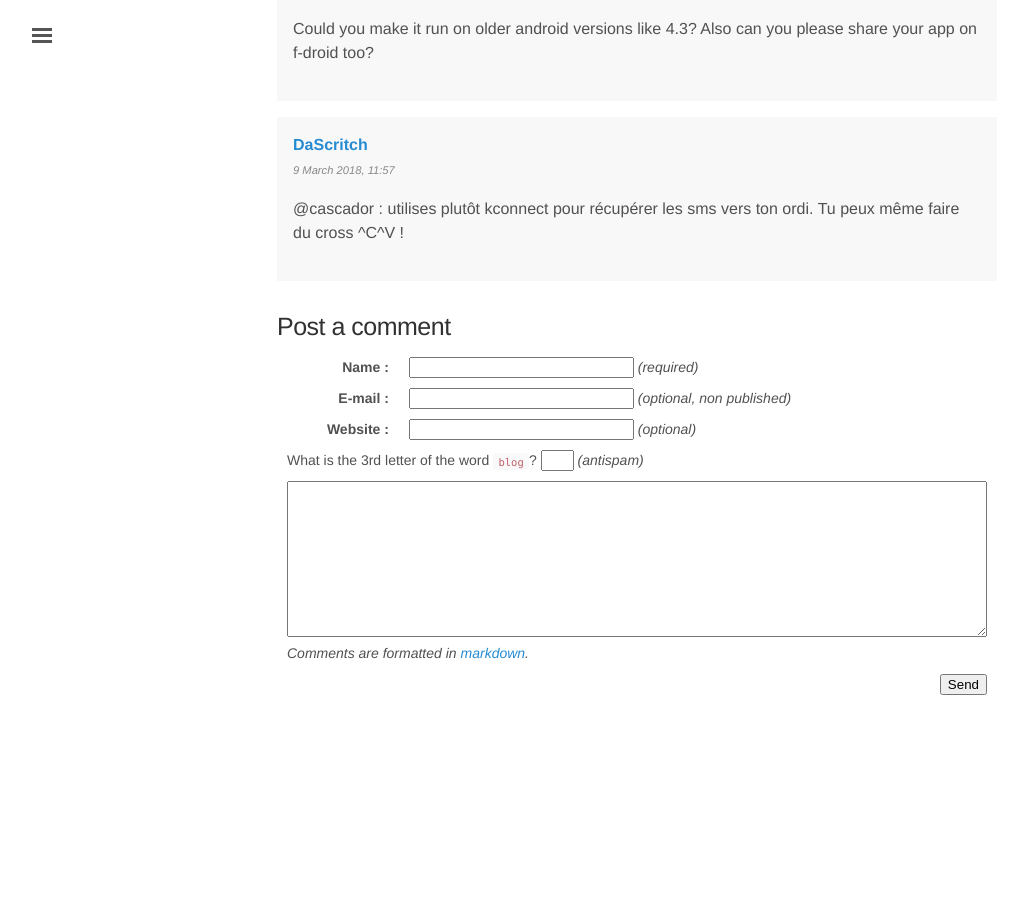
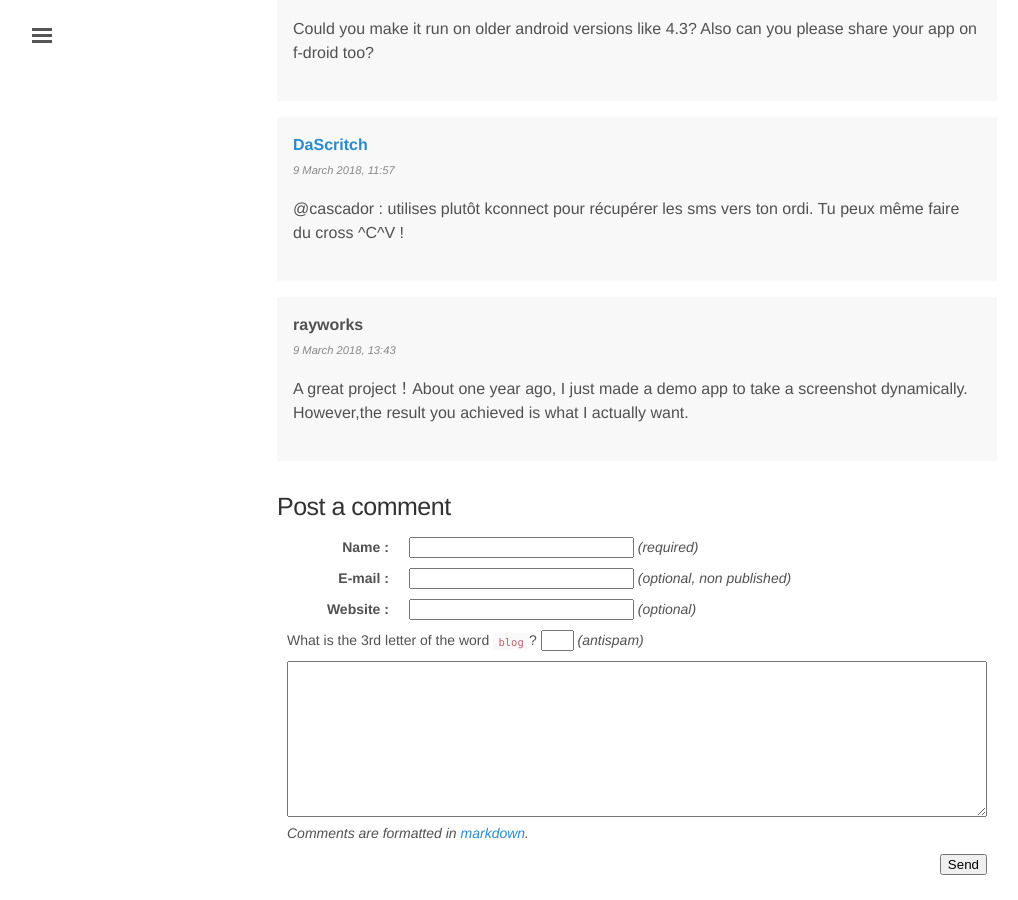
Before and after one commit to rom1v/blog.rom1v.com, a Jekyll site: the page built from _posts/2018-03-08-introducing-scrcpy.md, in a window 1280 px wide and 900 px high, scrolled down 11069 px. Shown: the whole window, without its empty margins (3-1021 px from the left). Built offline with Jekyll 4.4.1, drawn with Linux system fonts in a browser that asks for light colours; before the commit the page ends 11789 px from its top, so only the background shows below that.

Commit message:
Public comment 9 for scrcpy

```diff
--- a/_data/comments-2018-03-introducing-scrcpy.yaml
+++ b/_data/comments-2018-03-introducing-scrcpy.yaml
@@ -72,3 +72,10 @@
   contents: |
     @cascador : utilises plutôt kconnect pour récupérer les sms vers ton ordi.
     Tu peux même faire du cross ^C^V !
+- id: 9
+  author: rayworks
+  date: 2018-03-09 13:43:40+01:00
+  contents: |
+    A great project！About one year ago, I just made a demo app to take a
+    screenshot dynamically. However,the result you achieved is what I actually
+    want.
```
